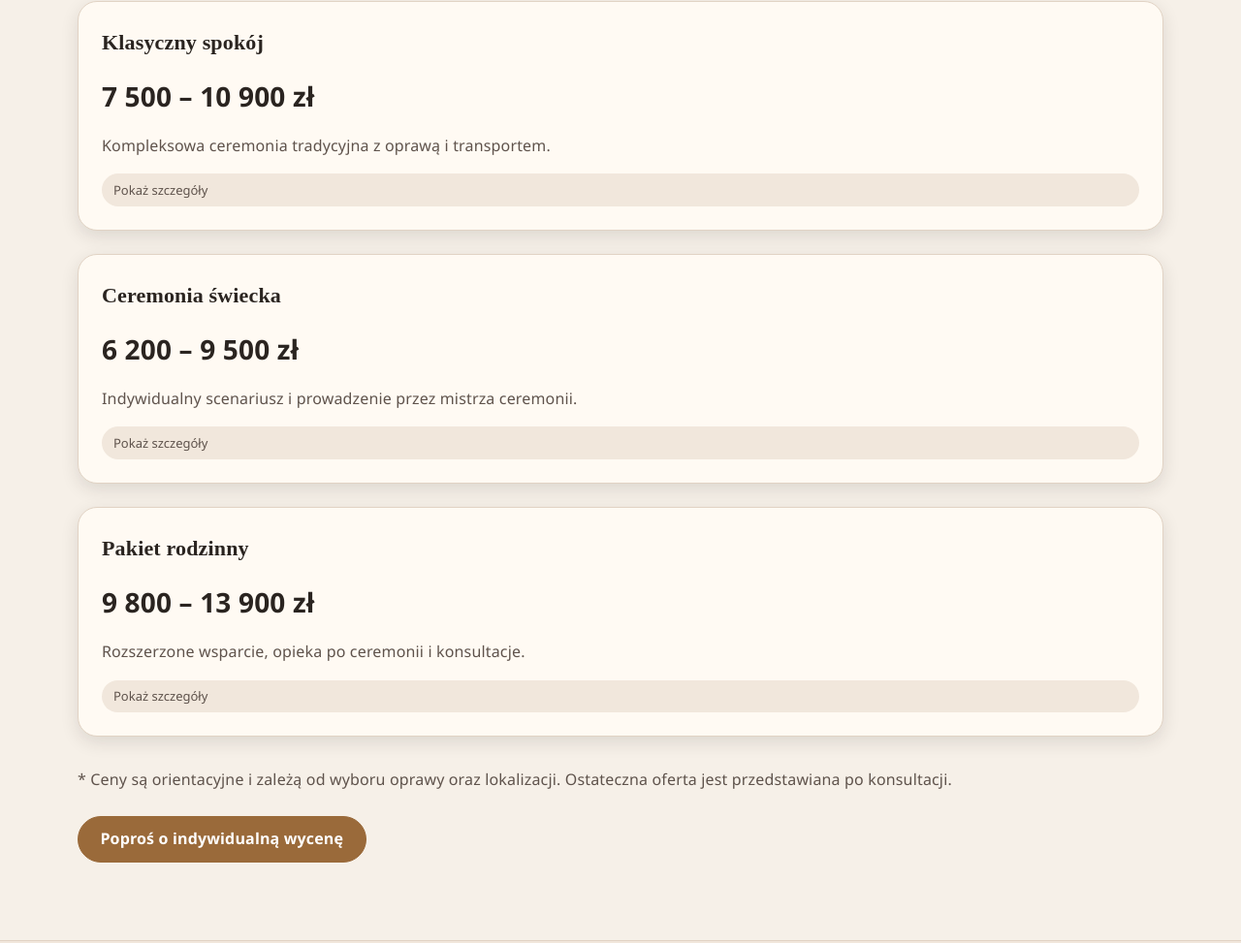
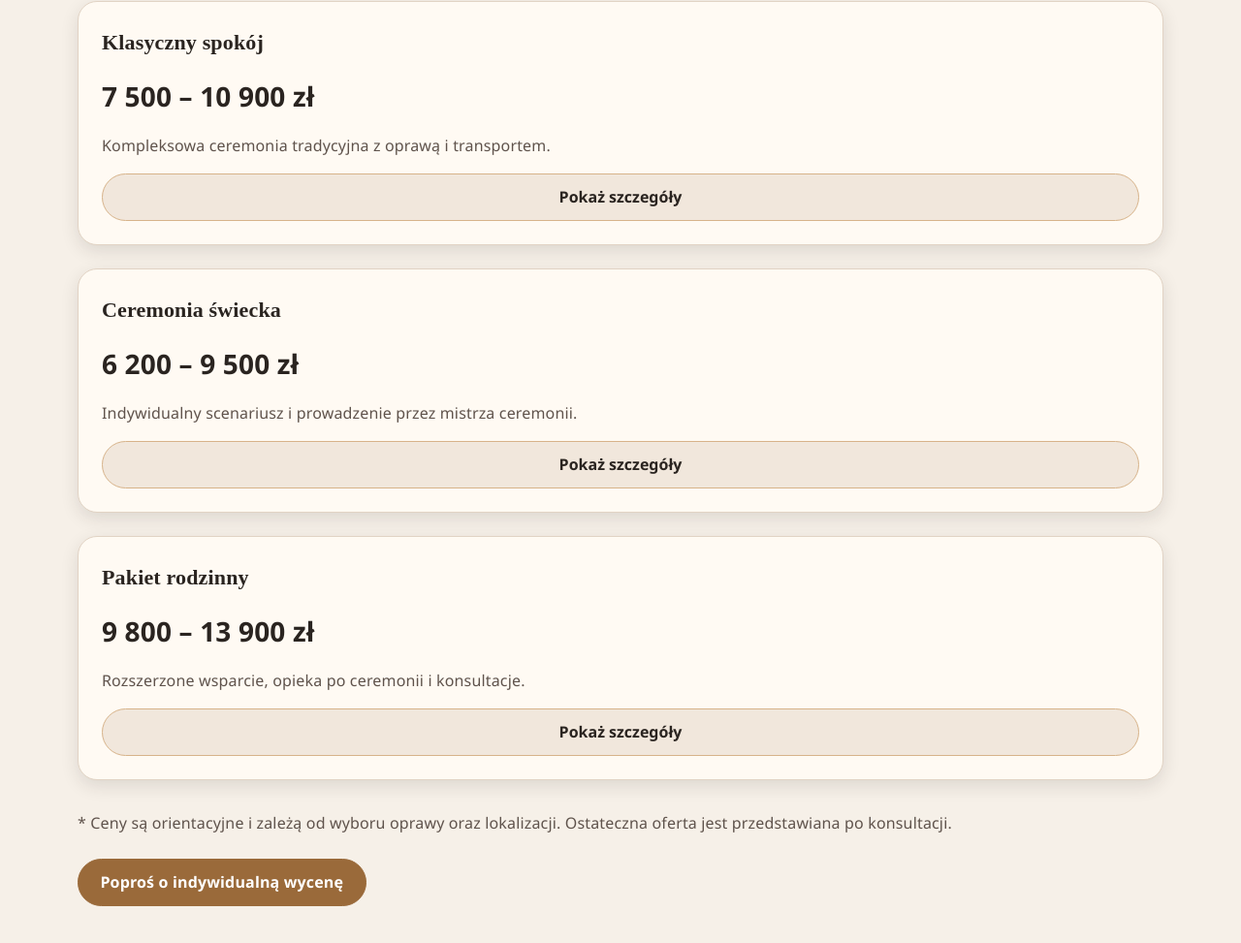
Before and after one commit to KPKrol85/DS-ceremonial-pr01-EternalRest, a website built with Vite: page pricing.html in a window 1280 px wide. Shown: the part 499-1472 px from the top of the page at 97% size. Built offline with nearby package versions, Linux system fonts and the light colour scheme.

Commit message:
Separate shared page actions from header and badge styles
* add shared primary and secondary button variants using existing design tokens
* migrate page CTAs and interactive badge usages to the shared action component
* preserve header CTA ownership, static badge labels and existing interaction contracts

```diff
--- a/css/components.css
+++ b/css/components.css
@@ -420,6 +420,49 @@
   transform: translateY(0);
 }
 
+.button {
+  display: inline-flex;
+  align-items: center;
+  justify-content: center;
+  gap: var(--space-xs);
+  padding: 0.65rem 1.4rem;
+  border-radius: var(--radius-pill);
+  border: 1px solid transparent;
+  font-weight: 600;
+  transition: transform var(--transition-fast), box-shadow var(--transition-fast), border-color var(--transition-fast);
+}
+
+.button:hover,
+.button:focus-visible {
+  transform: translateY(-1px);
+  box-shadow: var(--shadow-sm);
+}
+
+.button:active {
+  transform: translateY(0);
+  box-shadow: none;
+}
+
+.button--primary {
+  border-color: var(--color-accent);
+  background: var(--color-accent);
+  color: #fff;
+}
+
+.button--secondary {
+  border-color: var(--color-accent-soft);
+  background: var(--color-surface-alt);
+  color: var(--color-text);
+}
+
+.button--secondary:hover {
+  border-color: var(--color-accent);
+}
+
+.button--secondary:active {
+  background: color-mix(in srgb, var(--color-accent-soft) 35%, var(--color-surface-alt));
+}
+
 @media (min-width: 760px) {
   .site-header__panel {
     position: static;
--- a/pricing.html
+++ b/pricing.html
@@ -90,7 +90,7 @@
               <p class="pricing__price">7 500 – 10 900 zł</p>
               <p class="text-muted">Kompleksowa ceremonia tradycyjna z oprawą i transportem.</p>
               <button
-                class="badge"
+                class="button button--secondary"
                 type="button"
                 data-details-toggle
                 aria-expanded="false"
@@ -111,7 +111,7 @@
               <p class="pricing__price">6 200 – 9 500 zł</p>
               <p class="text-muted">Indywidualny scenariusz i prowadzenie przez mistrza ceremonii.</p>
               <button
-                class="badge"
+                class="button button--secondary"
                 type="button"
                 data-details-toggle
                 aria-expanded="false"
@@ -132,7 +132,7 @@
               <p class="pricing__price">9 800 – 13 900 zł</p>
               <p class="text-muted">Rozszerzone wsparcie, opieka po ceremonii i konsultacje.</p>
               <button
-                class="badge"
+                class="button button--secondary"
                 type="button"
                 data-details-toggle
                 aria-expanded="false"
@@ -156,7 +156,7 @@
             </p>
           </div>
           <div class="mt-lg">
-            <a class="site-header__cta" href="contact.html">Poproś o indywidualną wycenę</a>
+            <a class="button button--primary" href="contact.html">Poproś o indywidualną wycenę</a>
           </div>
         </div>
       </section>
```
Also changed, not shown: IMPROVEMENTS-UI.md (+1 -0 lines), contact.html (+4 -4 lines), guide.html (+1 -1 lines), index.html (+6 -6 lines), services.html (+1 -1 lines), docs/CHANGELOG.md.
